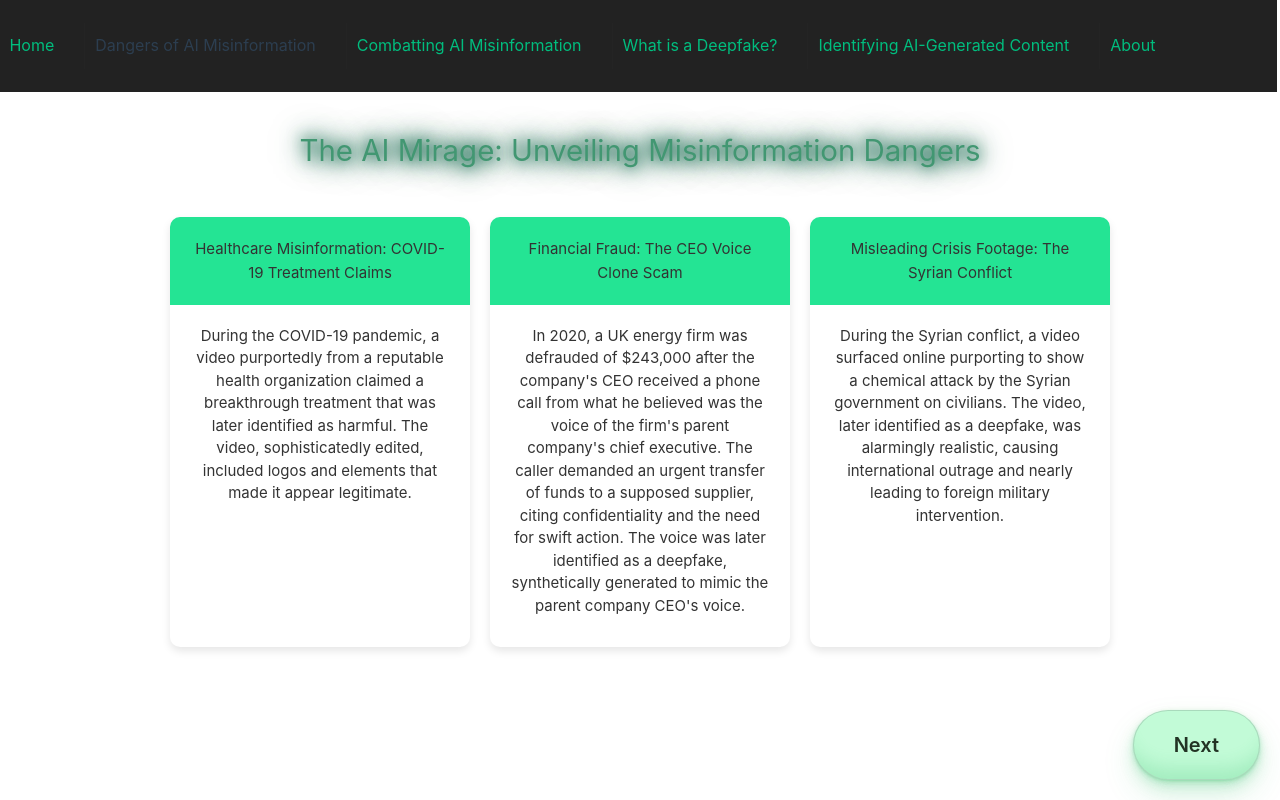
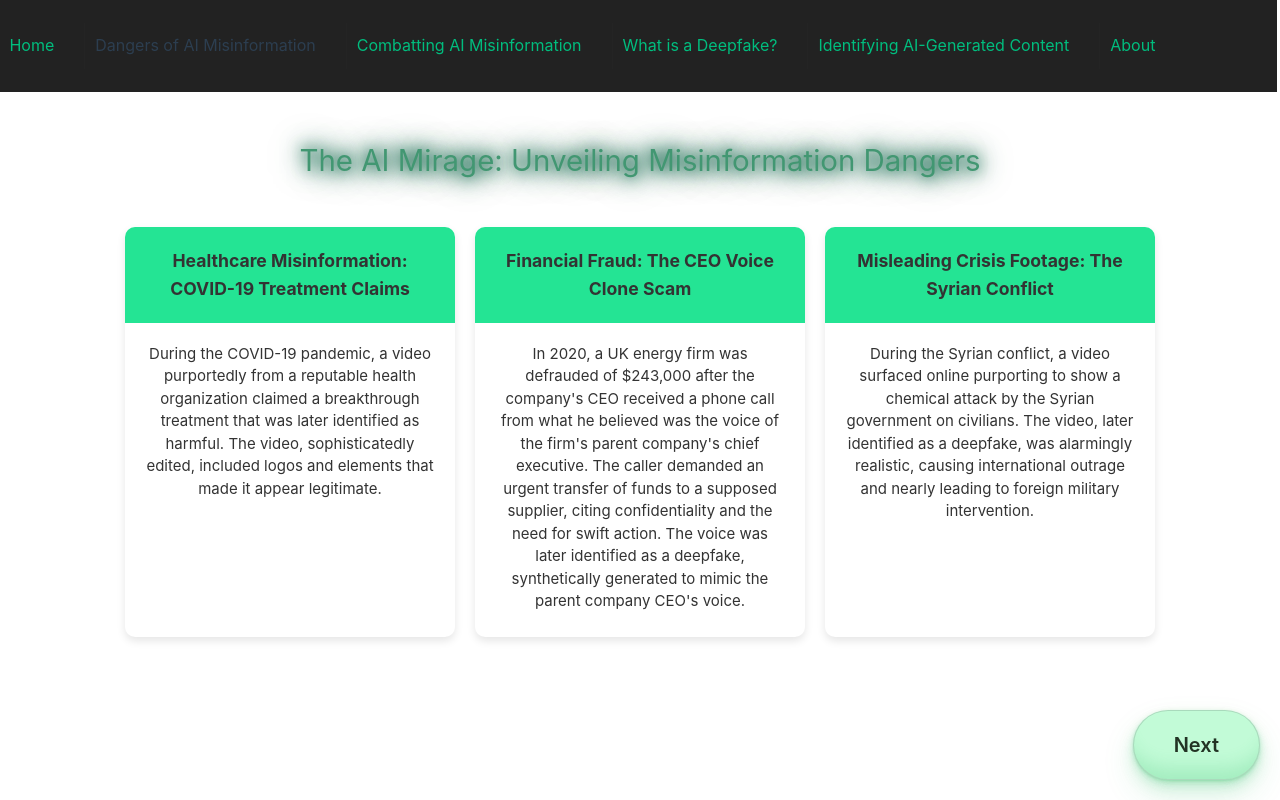
Before and after one commit to arhamw/cs492-final-project, a Vue app: page /dangers-about-ai in a window 1280 px wide. Built offline with nearby package versions, Linux system fonts and the light colour scheme.

Commit message:
edited card style

```diff
--- a/src/views/DangersOfAIMisinformationView.vue
+++ b/src/views/DangersOfAIMisinformationView.vue
@@ -155,8 +155,8 @@ export default {
 }
 
 .card {
-  max-width: 300px;
-  min-height: 430px;
+  max-width: 330px;
+  min-height: 410px;
   /* width: 300px; */
   margin: 10px;
   background-color: #fff;
@@ -172,6 +172,8 @@ export default {
   background-color: #24e494; /* Light green background */
   text-align: center;
   padding: 20px;
+  font-weight: bold;
+  font-size: 1.1rem;
 }
 
 .card-content {
```
